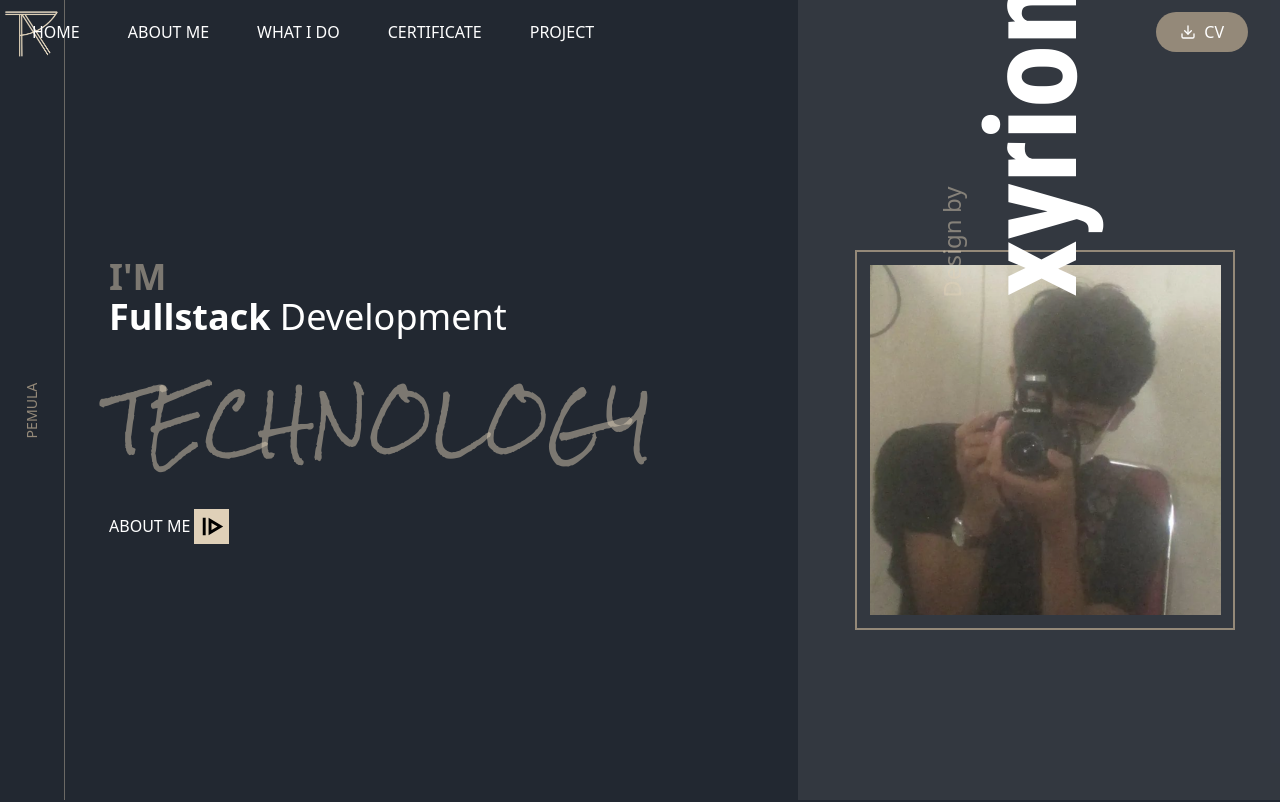
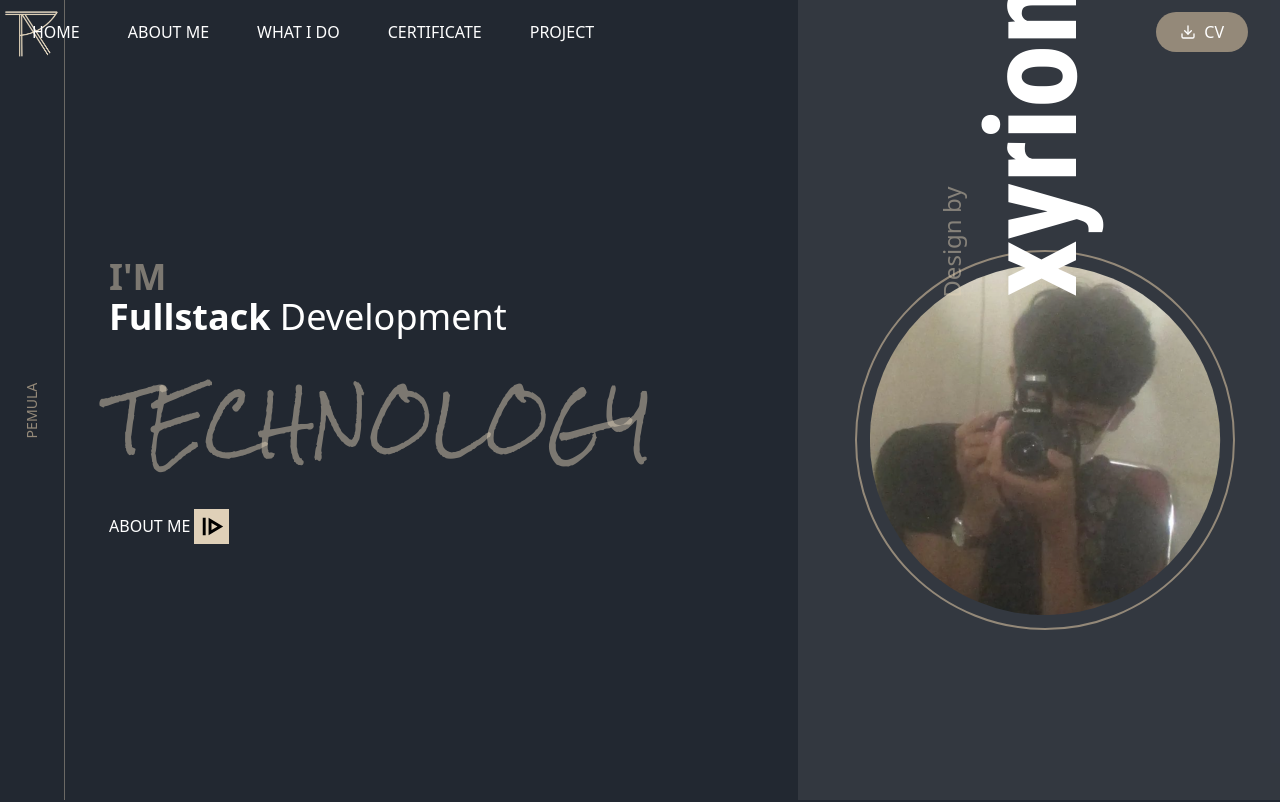
Before and after one commit to xyrionexx/portofolio, a Next.js app: page / in a window 1280 px wide. Shown: the top 802 px of the page. Built offline with nearby package versions, Linux system fonts and the light colour scheme; a web font is replaced by a local one.

Commit message:
perbarui

```diff
--- a/src/homepage/homepage.css
+++ b/src/homepage/homepage.css
@@ -62,7 +62,7 @@
     left: 65;
     z-index: -2;
     position: absolute;
-    border-radius: 1000;
+    border-radius: 1000px;
     width: 440px;
     height: 440px;
     border: 2px solid #948979;
```
